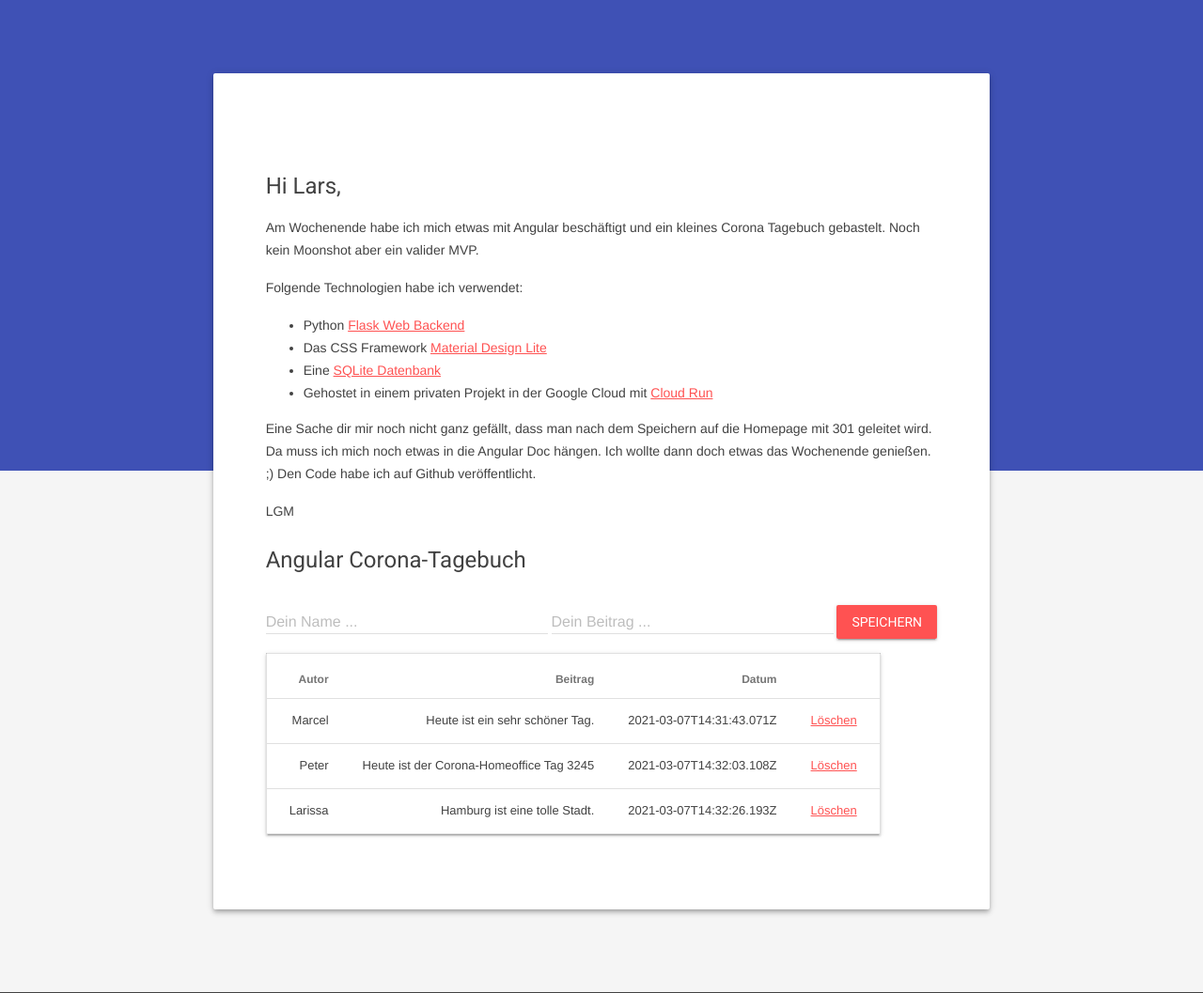
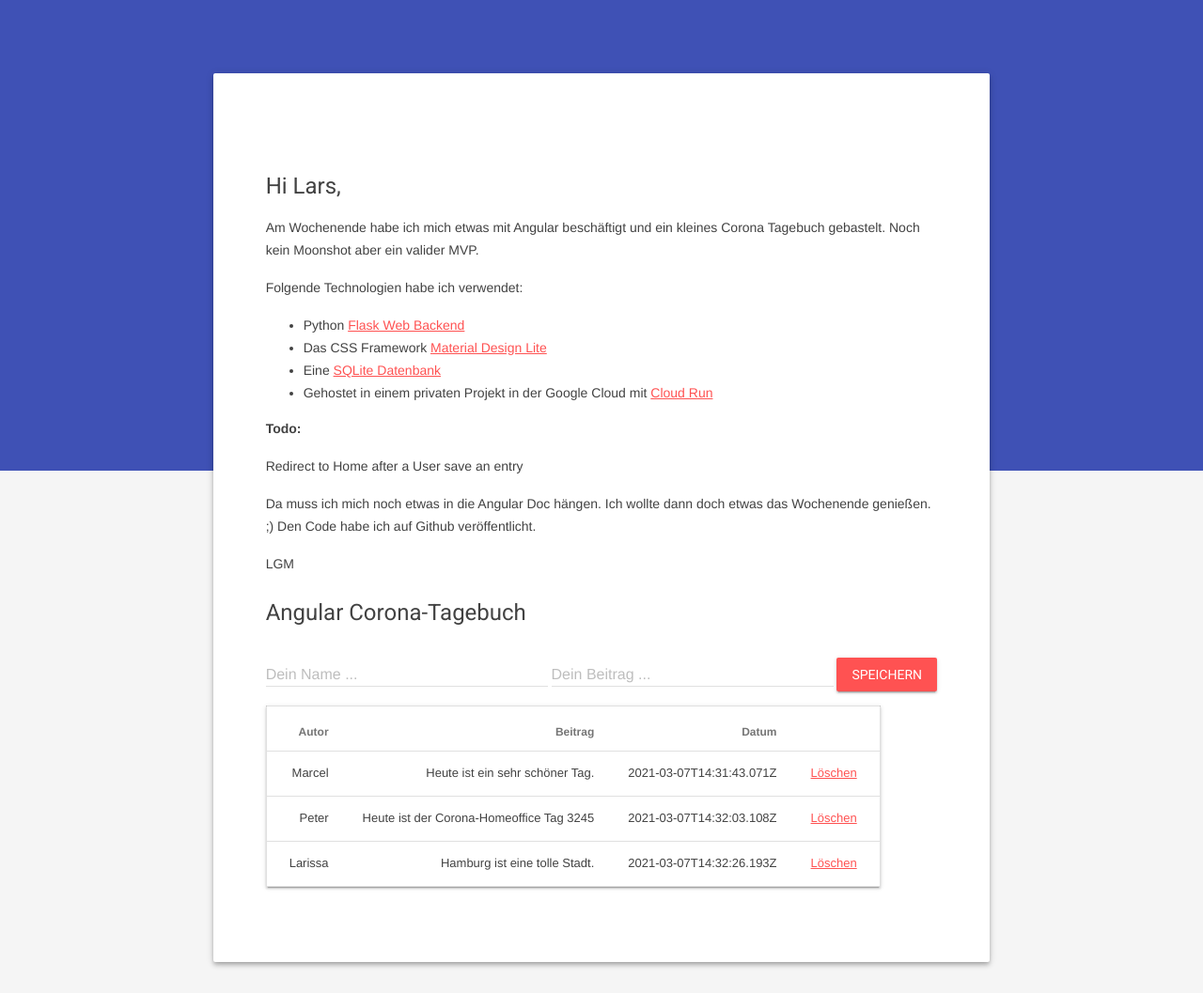
Before and after one commit to marcelschliesser/corona, a Flask app: page / in a window 1280 px wide. Shown: the part 65-1122 px from the top of the page at 94% size. Run offline with Flask 2, Linux system fonts and the light colour scheme; data comes from the database, SQL or seed files in the repository.

Commit message:
add github link und add todo

```diff
--- a/templates/index.html
+++ b/templates/index.html
@@ -72,7 +72,9 @@
                         <li>Gehostet in einem privaten Projekt in der Google Cloud mit <a
                                 href="https://cloud.google.com/run?hl=de">Cloud Run</a></li>
                     </ul>
-                    <p>Eine Sache dir mir noch nicht ganz gefällt, dass man nach dem Speichern auf die Homepage mit 301 geleitet wird. Da muss ich mich noch etwas in die Angular Doc hängen. Ich wollte dann doch etwas das Wochenende genießen. ;) Den Code habe ich auf Github veröffentlicht.</p>
+                    <p><strong>Todo:</strong></p>
+                    <p>Redirect to Home after a User save an entry</p>
+                    <p>Da muss ich mich noch etwas in die Angular Doc hängen. Ich wollte dann doch etwas das Wochenende genießen. ;) Den Code habe ich auf <a href ="https://github.com/marcelschliesser/corona"></a>Github</a> veröffentlicht.</p>
                     <p>LGM</p>
                     <h4>Angular Corona-Tagebuch</h4>
 
```
Also changed, not shown: readme.md.
